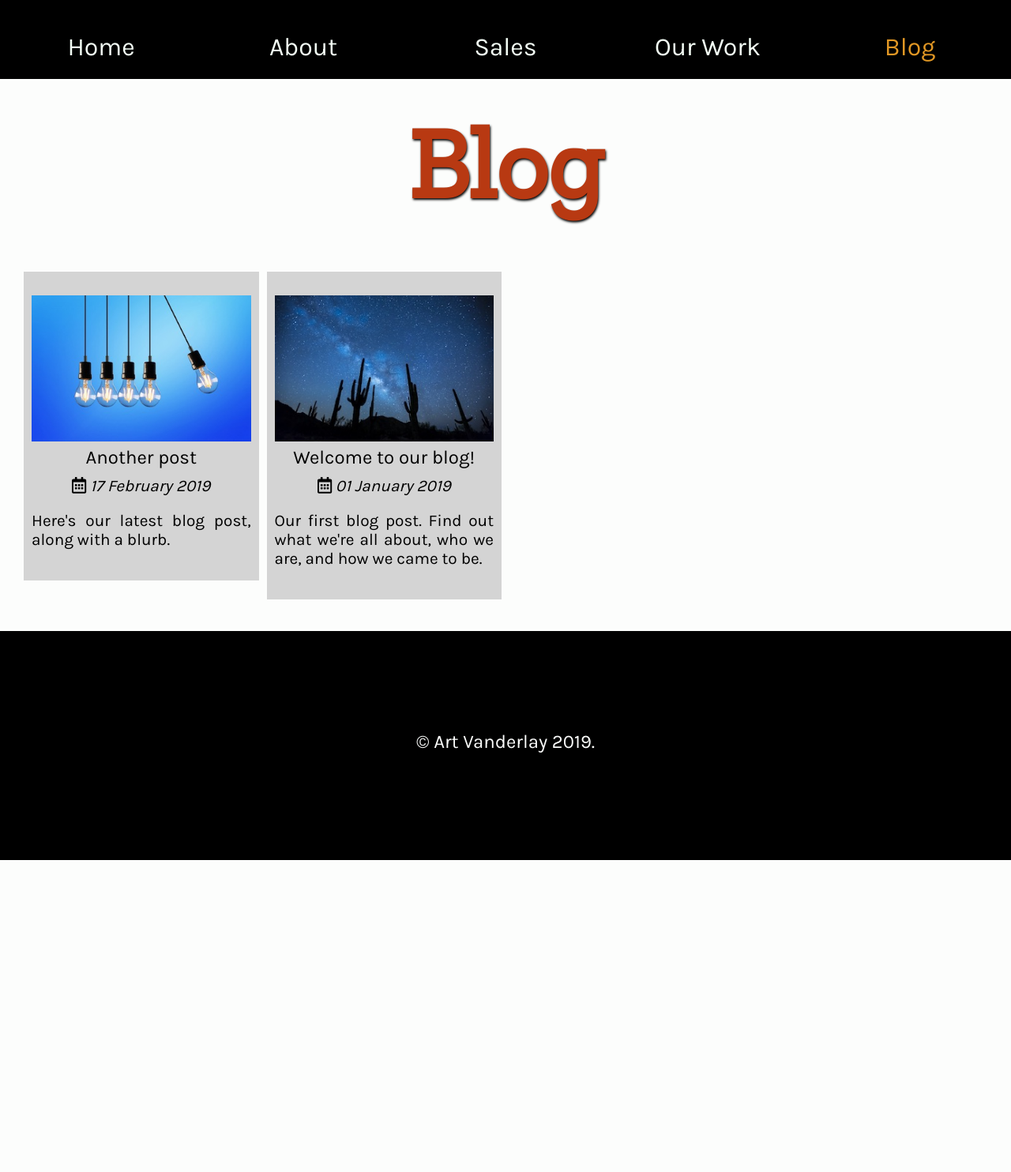
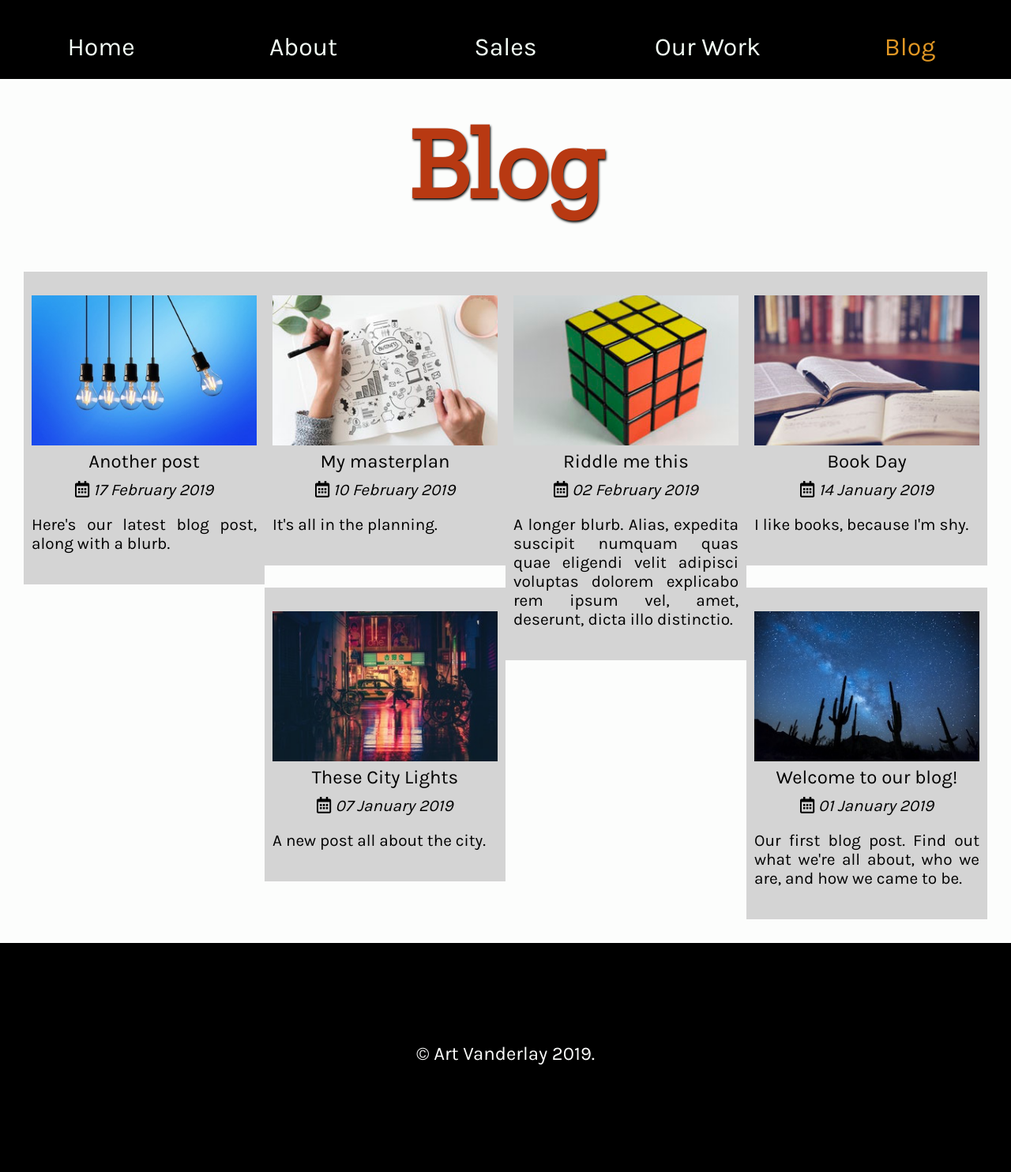
Before and after one commit to russelljkennedy/vandelay-industries, a Jekyll site: the page built from blog.html, in a window 1280 px wide. Shown: the whole page at 79% size. Built offline with Jekyll 4.4.1, drawn with Linux system fonts in a browser that asks for light colours; before the commit the page ends 1089 px from its top, so only the background shows below that.

Commit message:
Styling blog listings

```diff
--- a/_layouts/default.html
+++ b/_layouts/default.html
@@ -44,6 +44,7 @@
       </div>
       <!-- End of wrapper -->
     <script src="https://ajax.googleapis.com/ajax/libs/jquery/3.3.1/jquery.min.js"></script>
+    <script src="https://cdnjs.cloudflare.com/ajax/libs/jquery.imagesloaded/4.1.1/imagesloaded.pkgd.min.js"></script>
     {% if page.js %}
       {% for js in page.js %}
         <script src="{{ js }}"></script>
--- a/blog.html
+++ b/blog.html
@@ -8,9 +8,12 @@ title: Blog
 </section>
 <section class="blog">
   <div class="vl-page">
+    <div class="blog-grid">
     <ul class="blog-listings">
        {% for post in site.posts %}
-         <a href="{{ post.url }}">
+       <div class="item blog">
+         <div class="blog-content">
+         <a href="{{ post.url }}" class="blog-link">
           <li class="blog-listing">
             <img src="{{ post.listing_image }}" alt="">
             {{ post.title }}
@@ -18,7 +21,10 @@ title: Blog
             <p class="listing">{{ post.summary }}</p>
          </li>
          </a>
+         </div>
+         </div>
        {% endfor %}
     </ul>
   </div>
+  </div>
 </section>
--- /dev/null
+++ b/blog/_posts/2019-01-07-city-post.md
@@ -0,0 +1,13 @@
+---
+layout: post
+title: These City Lights
+listing_image: /img/blog/thumbs/02-city.jpeg
+summary: A new post all about the city.
+---
+Lorem ipsum dolor sit amet, consectetur adipisicing elit. Saepe incidunt quod voluptate libero tempora amet hic adipisci fugiat, minima, porro. Rem ex dolorem nam fugit magnam minima odit beatae, quos laudantium officia dolorum dolore esse excepturi saepe perspiciatis temporibus, exercitationem placeat, nostrum eaque non cupiditate in. Libero est nostrum minima iure rem impedit. Sapiente ea vel quidem quasi corporis sequi mollitia, incidunt eius ullam ipsum quae iste totam similique laborum omnis. Tempore est ut, cumque sapiente dolorem porro ipsam corporis.
+
+Lorem ipsum dolor sit amet, consectetur adipisicing elit. Totam aspernatur, veritatis quibusdam nam commodi magni tenetur nemo, laudantium eum a ratione nulla, minus molestias. Vitae id animi cupiditate tempore similique quia reprehenderit, laboriosam excepturi ipsa repellat consequuntur asperiores ratione dolores aliquid nihil perferendis odit maiores consectetur, a ex architecto accusamus!
+
+Lorem ipsum dolor sit amet, consectetur adipisicing elit. Consequuntur blanditiis totam nostrum incidunt doloremque repudiandae non possimus ut eligendi. Deleniti tempora iusto quo, maxime, facilis libero minima nemo ut omnis hic eaque placeat ullam voluptas minus ab autem assumenda eligendi eos laudantium cum ratione corporis enim. Ea dolorum delectus voluptatibus cupiditate expedita quo nulla laudantium alias, sequi veniam accusantium error omnis consequuntur, nobis distinctio a ad vitae libero consectetur.
+
+Lorem ipsum dolor sit amet, consectetur adipisicing elit. Alias, expedita suscipit numquam quas quae eligendi velit adipisci voluptas dolorem explicabo rem ipsum vel, amet, deserunt, dicta illo distinctio. Quos rerum unde vero ipsa exercitationem enim laboriosam maiores eum labore architecto?
--- /dev/null
+++ b/blog/_posts/2019-01-14-book-day.md
@@ -0,0 +1,13 @@
+---
+layout: post
+title: Book Day
+listing_image: /img/blog/thumbs/03-book.jpeg
+summary: I like books, because I'm shy.
+---
+Lorem ipsum dolor sit amet, consectetur adipisicing elit. Saepe incidunt quod voluptate libero tempora amet hic adipisci fugiat, minima, porro. Rem ex dolorem nam fugit magnam minima odit beatae, quos laudantium officia dolorum dolore esse excepturi saepe perspiciatis temporibus, exercitationem placeat, nostrum eaque non cupiditate in. Libero est nostrum minima iure rem impedit. Sapiente ea vel quidem quasi corporis sequi mollitia, incidunt eius ullam ipsum quae iste totam similique laborum omnis. Tempore est ut, cumque sapiente dolorem porro ipsam corporis.
+
+Lorem ipsum dolor sit amet, consectetur adipisicing elit. Totam aspernatur, veritatis quibusdam nam commodi magni tenetur nemo, laudantium eum a ratione nulla, minus molestias. Vitae id animi cupiditate tempore similique quia reprehenderit, laboriosam excepturi ipsa repellat consequuntur asperiores ratione dolores aliquid nihil perferendis odit maiores consectetur, a ex architecto accusamus!
+
+Lorem ipsum dolor sit amet, consectetur adipisicing elit. Consequuntur blanditiis totam nostrum incidunt doloremque repudiandae non possimus ut eligendi. Deleniti tempora iusto quo, maxime, facilis libero minima nemo ut omnis hic eaque placeat ullam voluptas minus ab autem assumenda eligendi eos laudantium cum ratione corporis enim. Ea dolorum delectus voluptatibus cupiditate expedita quo nulla laudantium alias, sequi veniam accusantium error omnis consequuntur, nobis distinctio a ad vitae libero consectetur.
+
+Lorem ipsum dolor sit amet, consectetur adipisicing elit. Alias, expedita suscipit numquam quas quae eligendi velit adipisci voluptas dolorem explicabo rem ipsum vel, amet, deserunt, dicta illo distinctio. Quos rerum unde vero ipsa exercitationem enim laboriosam maiores eum labore architecto?
--- /dev/null
+++ b/blog/_posts/2019-02-02-puzzle.md
@@ -0,0 +1,13 @@
+---
+layout: post
+title: Riddle me this
+listing_image: /img/blog/thumbs/04-cube.jpg
+summary: A longer blurb. Alias, expedita suscipit numquam quas quae eligendi velit adipisci voluptas dolorem explicabo rem ipsum vel, amet, deserunt, dicta illo distinctio.
+---
+Lorem ipsum dolor sit amet, consectetur adipisicing elit. Saepe incidunt quod voluptate libero tempora amet hic adipisci fugiat, minima, porro. Rem ex dolorem nam fugit magnam minima odit beatae, quos laudantium officia dolorum dolore esse excepturi saepe perspiciatis temporibus, exercitationem placeat, nostrum eaque non cupiditate in. Libero est nostrum minima iure rem impedit. Sapiente ea vel quidem quasi corporis sequi mollitia, incidunt eius ullam ipsum quae iste totam similique laborum omnis. Tempore est ut, cumque sapiente dolorem porro ipsam corporis.
+
+Lorem ipsum dolor sit amet, consectetur adipisicing elit. Totam aspernatur, veritatis quibusdam nam commodi magni tenetur nemo, laudantium eum a ratione nulla, minus molestias. Vitae id animi cupiditate tempore similique quia reprehenderit, laboriosam excepturi ipsa repellat consequuntur asperiores ratione dolores aliquid nihil perferendis odit maiores consectetur, a ex architecto accusamus!
+
+Lorem ipsum dolor sit amet, consectetur adipisicing elit. Consequuntur blanditiis totam nostrum incidunt doloremque repudiandae non possimus ut eligendi. Deleniti tempora iusto quo, maxime, facilis libero minima nemo ut omnis hic eaque placeat ullam voluptas minus ab autem assumenda eligendi eos laudantium cum ratione corporis enim. Ea dolorum delectus voluptatibus cupiditate expedita quo nulla laudantium alias, sequi veniam accusantium error omnis consequuntur, nobis distinctio a ad vitae libero consectetur.
+
+Lorem ipsum dolor sit amet, consectetur adipisicing elit. Alias, expedita suscipit numquam quas quae eligendi velit adipisci voluptas dolorem explicabo rem ipsum vel, amet, deserunt, dicta illo distinctio. Quos rerum unde vero ipsa exercitationem enim laboriosam maiores eum labore architecto?
--- /dev/null
+++ b/blog/_posts/2019-02-10-plan.md
@@ -0,0 +1,13 @@
+---
+layout: post
+title: My masterplan
+listing_image: /img/blog/thumbs/05-plan.jpeg
+summary: It's all in the planning.
+---
+Lorem ipsum dolor sit amet, consectetur adipisicing elit. Saepe incidunt quod voluptate libero tempora amet hic adipisci fugiat, minima, porro. Rem ex dolorem nam fugit magnam minima odit beatae, quos laudantium officia dolorum dolore esse excepturi saepe perspiciatis temporibus, exercitationem placeat, nostrum eaque non cupiditate in. Libero est nostrum minima iure rem impedit. Sapiente ea vel quidem quasi corporis sequi mollitia, incidunt eius ullam ipsum quae iste totam similique laborum omnis. Tempore est ut, cumque sapiente dolorem porro ipsam corporis.
+
+Lorem ipsum dolor sit amet, consectetur adipisicing elit. Totam aspernatur, veritatis quibusdam nam commodi magni tenetur nemo, laudantium eum a ratione nulla, minus molestias. Vitae id animi cupiditate tempore similique quia reprehenderit, laboriosam excepturi ipsa repellat consequuntur asperiores ratione dolores aliquid nihil perferendis odit maiores consectetur, a ex architecto accusamus!
+
+Lorem ipsum dolor sit amet, consectetur adipisicing elit. Consequuntur blanditiis totam nostrum incidunt doloremque repudiandae non possimus ut eligendi. Deleniti tempora iusto quo, maxime, facilis libero minima nemo ut omnis hic eaque placeat ullam voluptas minus ab autem assumenda eligendi eos laudantium cum ratione corporis enim. Ea dolorum delectus voluptatibus cupiditate expedita quo nulla laudantium alias, sequi veniam accusantium error omnis consequuntur, nobis distinctio a ad vitae libero consectetur.
+
+Lorem ipsum dolor sit amet, consectetur adipisicing elit. Alias, expedita suscipit numquam quas quae eligendi velit adipisci voluptas dolorem explicabo rem ipsum vel, amet, deserunt, dicta illo distinctio. Quos rerum unde vero ipsa exercitationem enim laboriosam maiores eum labore architecto?
--- a/blog/_posts/2019-02-17-Post-2.md
+++ b/blog/_posts/2019-02-17-Post-2.md
@@ -1,7 +1,7 @@
 ---
 layout: post
 title: Another post
-listing_image: /img/blog/thumbs/02-lightbulbs.jpg
+listing_image: /img/blog/thumbs/06-lightbulbs.jpg
 summary: Here's our latest blog post, along with a blurb.
 ---
 Lorem ipsum dolor sit amet, consectetur adipisicing elit. Fugit quia laboriosam necessitatibus nobis fuga voluptate omnis, quasi totam natus sequi sit eius earum harum, assumenda, accusantium iusto dignissimos voluptatum fugiat neque quam doloremque. Iure mollitia tempore eligendi perferendis, eum, repellat accusamus repudiandae, pariatur commodi quae placeat! Beatae deserunt repellat quod illum odit pariatur veritatis, dolores quo minus sequi, et a labore doloribus cupiditate tenetur animi, repellendus magni incidunt reprehenderit molestias ea qui ducimus! Alias obcaecati suscipit
--- a/css/style.css
+++ b/css/style.css
@@ -197,6 +197,7 @@ h2.hero-sub {
 }
 .gallery-item img {
   display: block;
+  box-shadow: -2px 2px #bfccbf;
 }
 .gall-text {
   position: absolute;
@@ -260,8 +261,13 @@ footer {
 /* Blog */
 ul.blog-listings {
   display: grid;
+  align-self: start;
+  align-items: self-start;
+  /* grid-template-columns: repeat(auto-fill, minmax(300px,1fr)); */
   grid-template-columns: repeat(4, 1fr);
-  grid-gap: 10px;
+  grid-auto-flow: dense;
+  grid-row-gap: 20px;
+  grid-auto-rows: 20px;
   margin: 30px 0;
   position: relative;
   padding: 0;
@@ -281,6 +287,7 @@ li.blog-listing {
   list-style: none;
   display: block;
   max-width: 300px;
+  height: auto;
   background: #d4d4d4;
   text-align: center;
   padding: 30px 10px;
--- a/js/main.js
+++ b/js/main.js
@@ -1,4 +1,31 @@
 // Main site JS
+function resizeGridItem(item){
+  grid = document.getElementsByClassName("blog-listings")[0]; // Grid
+  rowHeight = parseInt(window.getComputedStyle(grid).getPropertyValue('grid-auto-rows'));
+  rowGap = parseInt(window.getComputedStyle(grid).getPropertyValue('grid-row-gap'));
+  rowSpan = Math.ceil((item.querySelector('.blog-content').getBoundingClientRect().height+rowGap)/(rowHeight+rowGap));
+    item.style.gridRowEnd = "span "+rowSpan;
+}
+
+function resizeAllGridItems(){
+  allItems = document.getElementsByClassName("item");
+  for(x=0;x<allItems.length;x++){
+    resizeGridItem(allItems[x]);
+  }
+}
+
+function resizeInstance(instance){
+	item = instance.elements[0];
+  resizeGridItem(item);
+}
+
+window.onload = resizeAllGridItems();
+window.addEventListener("resize", resizeAllGridItems);
+
+allItems = document.getElementsByClassName("item");
+for(x=0;x<allItems.length;x++){
+  imagesLoaded( allItems[x], resizeInstance);
+}
 
 // Document ready functions
 jQuery(document).ready(function($) {
```
Also changed, not shown: img/asia-bicycle-bikes-315191.jpg (added), img/blog/06-lightbulbs.jpg (renamed from img/blog/02-lightbulbs.jpg), img/blog/thumbs/02-city.jpeg (added), img/blog/thumbs/03-book.jpeg (added), img/blog/thumbs/04-cube.jpg (added), img/blog/thumbs/05-plan.jpeg (added), img/blog/thumbs/06-lightbulbs.jpg (renamed from img/blog/thumbs/02-lightbulbs.jpg).
